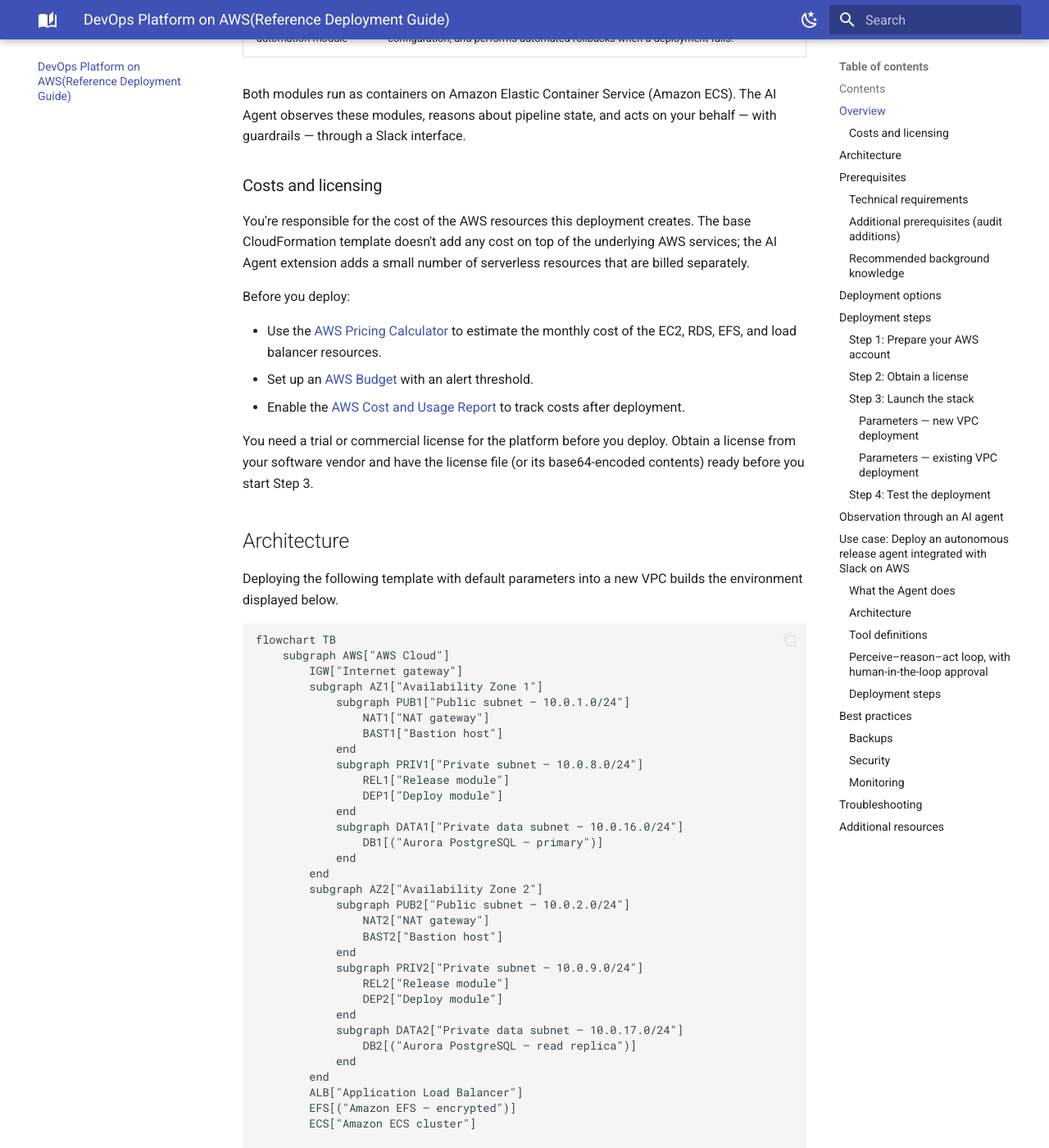
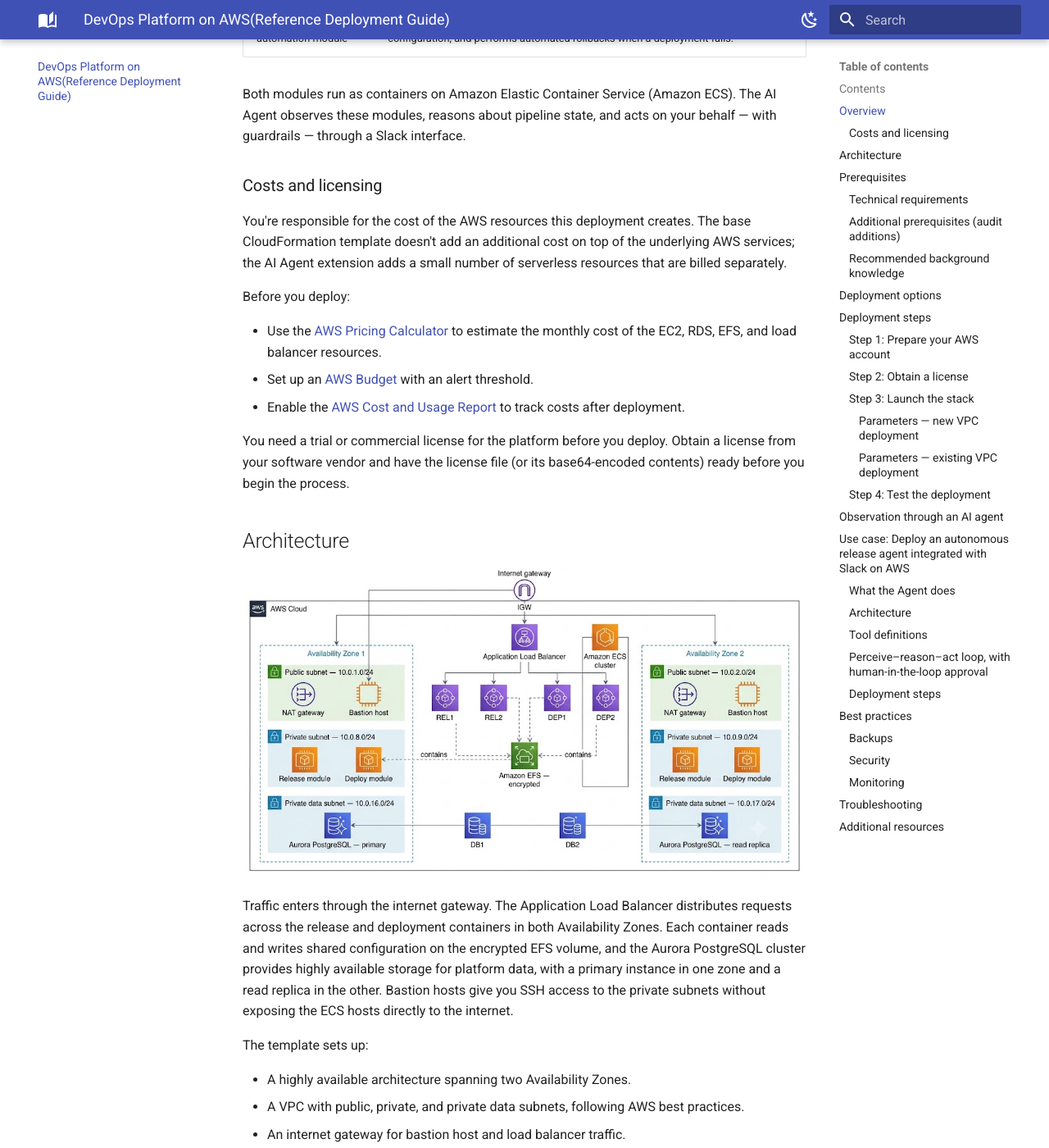
Before and after one commit to ArpitGuptaa/my-docs-site, an MkDocs documentation site: the page built from docs/devops-platform-aws-deployment-guide.md, in a window 1280 px wide and 1400 px high, scrolled down 1002 px. Shown: the whole window at 82% size. Built offline with MkDocs 1.6.1 and Material for MkDocs 9.7.7, drawn with Linux system fonts in a browser that asks for light colours; some of the changed text lies outside the part shown.

Commit message:
Added images

````diff
--- a/docs/devops-platform-aws-deployment-guide.md
+++ b/docs/devops-platform-aws-deployment-guide.md
@@ -28,7 +28,7 @@
 
 ### Costs and licensing
 
-You're responsible for the cost of the AWS resources this deployment creates. The base CloudFormation template doesn't add any cost on top of the underlying AWS services; the AI Agent extension adds a small number of serverless resources that are billed separately.
+You're responsible for the cost of the AWS resources this deployment creates. The base CloudFormation template doesn't add an additional cost on top of the underlying AWS services; the AI Agent extension adds a small number of serverless resources that are billed separately.
 
 Before you deploy:
 
@@ -36,62 +36,11 @@
 - Set up an [AWS Budget](https://docs.aws.amazon.com/cost-management/latest/userguide/budgets-managing-costs.html) with an alert threshold.
 - Enable the [AWS Cost and Usage Report](https://docs.aws.amazon.com/cur/latest/userguide/what-is-cur.html) to track costs after deployment.
 
-You need a trial or commercial license for the platform before you deploy. Obtain a license from your software vendor and have the license file (or its base64-encoded contents) ready before you start Step 3.
+You need a trial or commercial license for the platform before you deploy. Obtain a license from your software vendor and have the license file (or its base64-encoded contents) ready before you begin the process.
 
 ## Architecture
 
-Deploying the following template with default parameters into a new VPC builds the environment displayed below.
-
-```mermaid
-flowchart TB
-    subgraph AWS["AWS Cloud"]
-        IGW["Internet gateway"]
-        subgraph AZ1["Availability Zone 1"]
-            subgraph PUB1["Public subnet — 10.0.1.0/24"]
-                NAT1["NAT gateway"]
-                BAST1["Bastion host"]
-            end
-            subgraph PRIV1["Private subnet — 10.0.8.0/24"]
-                REL1["Release module"]
-                DEP1["Deploy module"]
-            end
-            subgraph DATA1["Private data subnet — 10.0.16.0/24"]
-                DB1[("Aurora PostgreSQL — primary")]
-            end
-        end
-        subgraph AZ2["Availability Zone 2"]
-            subgraph PUB2["Public subnet — 10.0.2.0/24"]
-                NAT2["NAT gateway"]
-                BAST2["Bastion host"]
-            end
-            subgraph PRIV2["Private subnet — 10.0.9.0/24"]
-                REL2["Release module"]
-                DEP2["Deploy module"]
-            end
-            subgraph DATA2["Private data subnet — 10.0.17.0/24"]
-                DB2[("Aurora PostgreSQL — read replica")]
-            end
-        end
-        ALB["Application Load Balancer"]
-        EFS[("Amazon EFS — encrypted")]
-        ECS["Amazon ECS cluster"]
-
-        IGW --> BAST1
-        IGW --> BAST2
-        IGW --> ALB
-        ALB --> REL1
-        ALB --> REL2
-        ALB --> DEP1
-        ALB --> DEP2
-        REL1 -.-> EFS
-        DEP1 -.-> EFS
-        REL2 -.-> EFS
-        DEP2 -.-> EFS
-        DB1 --- DB2
-        ECS -.contains.- REL1
-        ECS -.contains.- DEP1
-    end
-```
+![architecture](images/architecture01.jpg)
 
 Traffic enters through the internet gateway. The Application Load Balancer distributes requests across the release and deployment containers in both Availability Zones. Each container reads and writes shared configuration on the encrypted EFS volume, and the Aurora PostgreSQL cluster provides highly available storage for platform data, with a primary instance in one zone and a read replica in the other. Bastion hosts give you SSH access to the private subnets without exposing the ECS hosts directly to the internet.
 
@@ -186,7 +135,7 @@
 ### Step 3: Launch the stack
 
 1. Open the AWS CloudFormation console and choose to create a new stack, using the template for your chosen [deployment option](#4-deployment-options).
-2. Confirm the Region shown in the console matches the Region you validated in Step 1.
+2. Confirm the Region displayed in the console.
 3. On the Select Template page, keep the default template URL and choose **Next**.
 4. On the Specify Details page, enter a stack name and set the parameters described below. Select **Next** when you're done.
 
@@ -196,8 +145,8 @@
 
 | Parameter | Default | Description |
 |---|---|---|
-| Remote access CIDR | *Required* | CIDR range allowed to reach the environment. Use a constrained range, not `0.0.0.0/0`. |
-| Availability Zones | *Required* | Two Availability Zones for the subnets. |
+| Remote access CIDR | Required | CIDR range allowed to reach the environment. Use a constrained range, not `0.0.0.0/0`. |
+| Availability Zones | Required | Two Availability Zones for the subnets. |
 | VPC CIDR | 10.0.0.0/19 | CIDR block for the VPC. |
 | Private subnet 1 / 2 | 10.0.8.0/24 / 10.0.9.0/24 | Application subnets, one per Availability Zone. |
 | Private data subnet 1 / 2 | 10.0.16.0/24 / 10.0.17.0/24 | Database subnets, one per Availability Zone. |
@@ -208,7 +157,7 @@
 | Parameter | Default | Description |
 |---|---|---|
 | Database administrator username | xldevops | 1–16 alphanumeric characters, starting with a letter. |
-| Database administrator password | *Required* | 8–41 alphanumeric characters. No spaces, `@`, `/`, or `"`. |
+| Database administrator password | Required | 8–41 alphanumeric characters. No spaces, `@`, `/`, or `"`. |
 | DB backup retention period | 7 | Days to retain automatic snapshots. |
 | DB instance class | db.r4.large | Compute and memory class for the database instance. |
 
@@ -224,7 +173,7 @@
 | Parameter | Default | Description |
 |---|---|---|
 | Environment name | devops | Logical name for the environment. |
-| Key name | *Required* | Existing EC2 key pair name. |
+| Key name | Required | Existing EC2 key pair name. |
 | Install bastion host | False | Whether to create a bastion host for SSH access. Set to `True` if you need direct SSH access. |
 
 **Platform configuration**
@@ -323,41 +272,7 @@
 
 ### Architecture
 
-```mermaid
-flowchart TB
-    subgraph Slack["Slack workspace"]
-        SU["Release owner"]
-        SC["Team channel"]
-    end
-
-    subgraph AWSAgent["AWS Cloud — agent components"]
-        APIGW["Amazon API Gateway<br/>Slack events endpoint"]
-        LAMBDA["AWS Lambda<br/>agent orchestrator"]
-        BEDROCK["Amazon Bedrock<br/>reasoning model"]
-        DDB[("Amazon DynamoDB<br/>conversation and audit state")]
-        SECRETS["AWS Secrets Manager<br/>Slack + platform credentials"]
-        CW["Amazon CloudWatch<br/>logs and alarms"]
-    end
-
-    subgraph Platform["Existing platform deployment"]
-        ALB2["Application Load Balancer"]
-        REL["Release orchestration module"]
-        DEP["Deploy module"]
-    end
-
-    SU -- "slash command or message" --> SC
-    SC --> APIGW
-    APIGW --> LAMBDA
-    LAMBDA --> BEDROCK
-    LAMBDA --> DDB
-    LAMBDA --> SECRETS
-    LAMBDA -- "read release status" --> ALB2
-    LAMBDA -- "propose or execute rollback" --> ALB2
-    ALB2 --> REL
-    ALB2 --> DEP
-    LAMBDA --> CW
-    LAMBDA -- "post message / approval buttons" --> SC
-```
+![Architecture](images/architecture03.jpg)
 
 **Description**:
 
@@ -385,41 +300,9 @@
 
 ### Perceive–reason–act loop, with human-in-the-loop approval
 
-```mermaid
-sequenceDiagram
-    participant U as Release owner (Slack)
-    participant G as API Gateway
-    participant L as Agent orchestrator (Lambda)
-    participant B as Reasoning model (Bedrock)
-    participant P as Platform API (ALB → Release/Deploy modules)
-    participant D as DynamoDB (state and audit log)
+![architecture02](images/architecture02.jpg)
 
-    U->>G: "/release status payments-service"
-    G->>L: Forward verified event
-    L->>D: Load conversation context
-    L->>B: Reasoning request + tool list + context
-    B-->>L: Call get_release_status(payments-service)
-    L->>P: GET release status
-    P-->>L: Release state: blocked on approval gate
-    L->>B: Tool result
-    B-->>L: Final answer (natural-language summary)
-    L->>D: Persist conversation + audit entry
-    L->>U: Post summary to channel
-
-    Note over U,L: Later — user asks for a rollback
-    U->>G: "/release rollback payments-service"
-    G->>L: Forward verified event
-    L->>B: Reasoning request
-    B-->>L: Call execute_rollback(payments-service)
-    L->>U: Post interactive approval request (Approve / Deny)
-    U->>L: Approve
-    L->>P: POST rollback
-    P-->>L: Rollback started
-    L->>D: Persist audit entry (who approved, when)
-    L->>U: Post rollback confirmation
-```
-
-**Description**: The first exchange is fully autonomous, because every tool it uses is read-only. The second exchange follows the same perceive–reason–act pattern, but because `execute_rollback` is a high-risk tool, the agent pauses after reasoning and posts an interactive approval request instead of acting immediately. Only after the release owner approves does the agent call the platform API — and it records who approved the action and when, in DynamoDB, for audit purposes.
+The first exchange is fully autonomous, because every tool it uses is read-only. The second exchange follows the same perceive–reason–act pattern, but because `execute_rollback` is a high-risk tool, the agent pauses after reasoning and posts an interactive approval request instead of acting immediately. Only after the release owner approves does the agent call the platform API — and it records who approved the action and when, in DynamoDB, for audit purposes.
 
 ### Deployment steps
 
````
Also changed, not shown: other parts of docs/devops-platform-aws-deployment-guide.md (+2 -4 lines), docs/images/architecture01.jpg (added), docs/images/architecture02.jpg (added), docs/images/architecture03.jpg (added).
